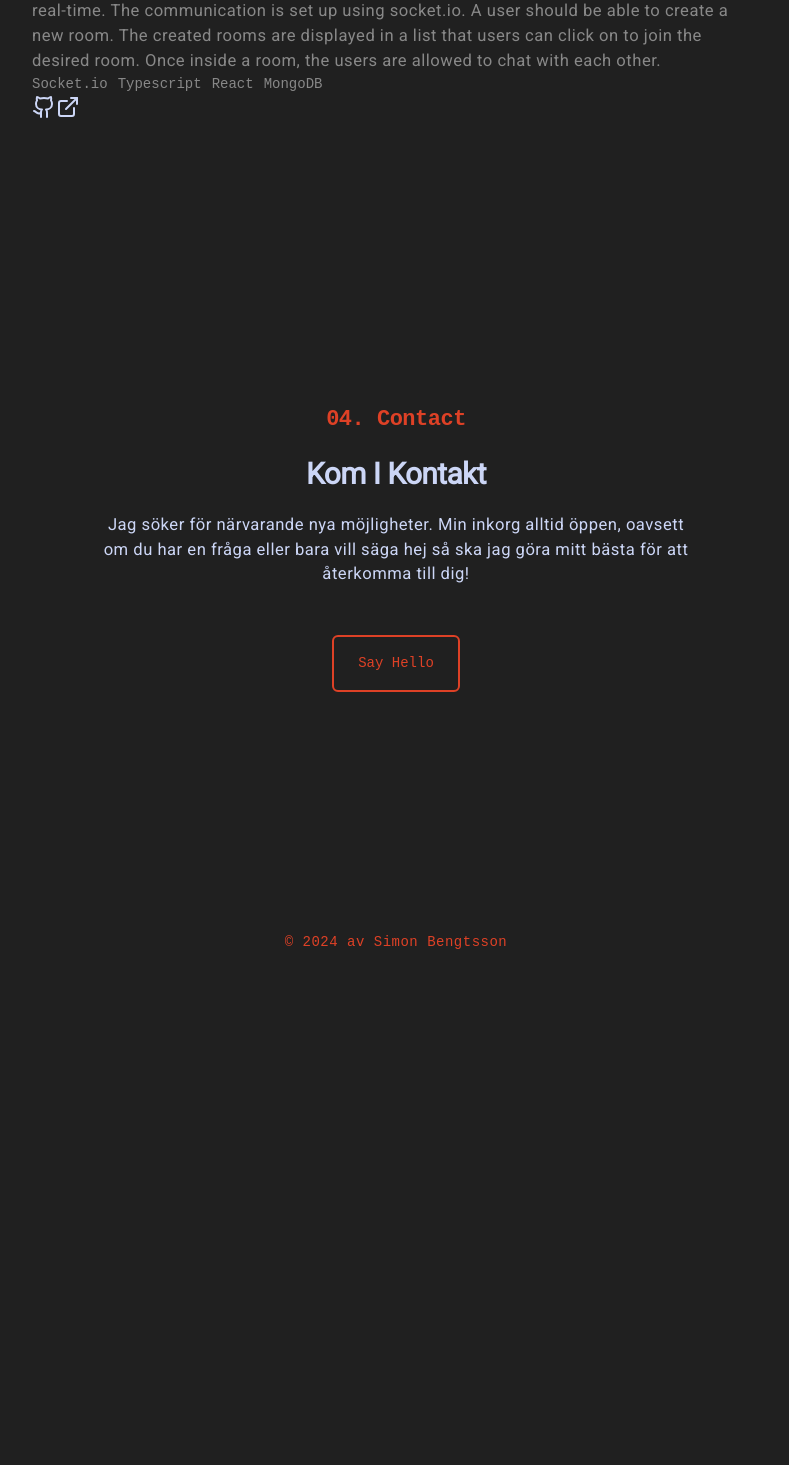
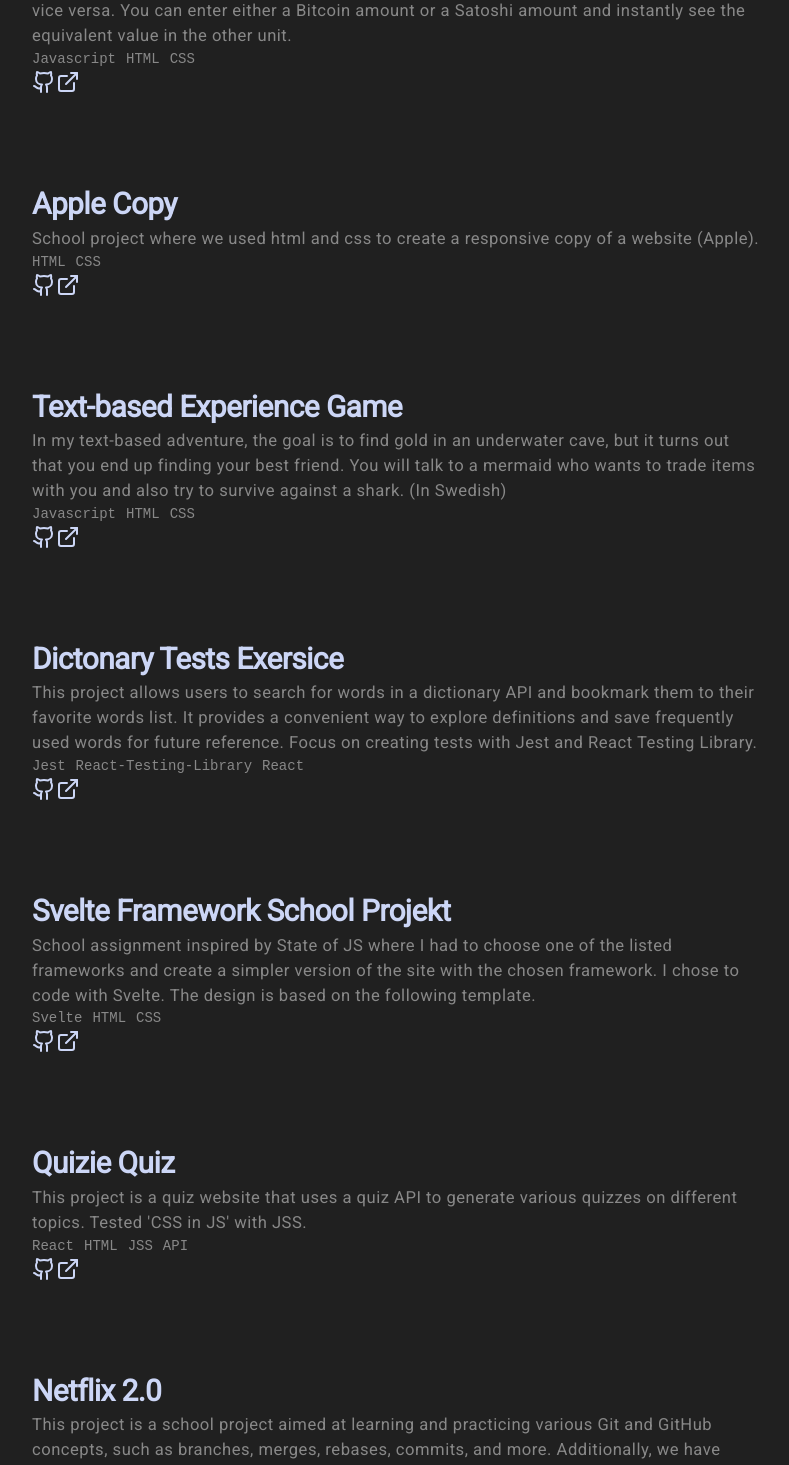
Before and after one commit to Sillen00/Portfolio_CV, a Next.js app: page / in a window 1280 px wide. Shown: the part 5060-6525 px from the top of the page, without its empty margins (244-1033 px from the left). Before the commit the page ends 6045 px from the top, so only its background shows below. Built offline with nearby package versions, Linux system fonts and the light colour scheme.

Commit message:
more projects added.

```diff
--- a/data/projects.ts
+++ b/data/projects.ts
@@ -95,10 +95,64 @@ export const projects: Projects[] = [
     id: 10,
     feautured: false,
     title: "Bitcoin Converter",
-    text: "In this task, we have created a chat-based app that allows users to chat with each other in real-time. The communication is set up using socket.io. A user should be able to create a new room. The created rooms are displayed in a list that users can click on to join the desired room. Once inside a room, the users are allowed to chat with each other.",
-    builtWith: ["Socket.io", "Typescript", "React", "MongoDB"],
-    githubLink: "https://github.com/Sillen00/Chat-With-Sockets-LSDT",
+    text: "This project is a conversion tool that allows users to easily convert Bitcoin to Satoshi and vice versa. You can enter either a Bitcoin amount or a Satoshi amount and instantly see the equivalent value in the other unit.",
+    builtWith: ["Javascript", "HTML", "CSS"],
+    githubLink: "https://github.com/Sillen00/Input-Converter-Sats-Btc",
+    hostedLink: "https://sillen00.github.io/Input-Converter-Sats-Btc/",
+  },
+  {
+    id: 11,
+    feautured: false,
+    title: "Apple Copy",
+    text: "School project where we used html and css to create a responsive copy of a website (Apple).",
+    builtWith: ["HTML", "CSS"],
+    githubLink: "https://github.com/Sillen00/Apple-Hemsida",
+    hostedLink: "https://sillen00.github.io/Apple-Hemsida/",
+  },
+  {
+    id: 12,
+    feautured: false,
+    title: "Text-based Experience Game",
+    text: "In my text-based adventure, the goal is to find gold in an underwater cave, but it turns out that you end up finding your best friend. You will talk to a mermaid who wants to trade items with you and also try to survive against a shark. (In Swedish)",
+    builtWith: ["Javascript", "HTML", "CSS"],
+    githubLink: "https://github.com/Sillen00/TextbaseradInteraktivUpplevelse-Uppgift",
+    hostedLink: "https://sillen00.github.io/TextbaseradInteraktivUpplevelse-Uppgift/",
+  },
+  {
+    id: 13,
+    feautured: false,
+    title: "Dictonary Tests Exersice",
+    text: "This project allows users to search for words in a dictionary API and bookmark them to their favorite words list. It provides a convenient way to explore definitions and save frequently used words for future reference. Focus on creating tests with Jest and React Testing Library.",
+    builtWith: ["Jest", "React-Testing-Library", "React"],
+    githubLink: "https://github.com/Sillen00/DictonaryTestsExersice",
     hostedLink: null,
+  },
+  {
+    id: 14,
+    feautured: false,
+    title: "Svelte Framework School Projekt",
+    text: "School assignment inspired by State of JS where I had to choose one of the listed frameworks and create a simpler version of the site with the chosen framework. I chose to code with Svelte. The design is based on the following template.",
+    builtWith: ["Svelte", "HTML", "CSS"],
+    githubLink: "https://github.com/Sillen00/Svelte-Framework-Assignment",
+    hostedLink: null,
+  },
+  {
+    id: 15,
+    feautured: false,
+    title: "Quizie Quiz",
+    text: "This project is a quiz website that uses a quiz API to generate various quizzes on different topics. Tested 'CSS in JS' with JSS.",
+    builtWith: ["React", "HTML", "JSS", "API"],
+    githubLink: "https://github.com/Sillen00/Quiz-TLS",
+    hostedLink: "https://quizie-quiz.netlify.app/",
+  },
+  {
+    id: 16,
+    feautured: false,
+    title: "Netflix 2.0",
+    text: "This project is a school project aimed at learning and practicing various Git and GitHub concepts, such as branches, merges, rebases, commits, and more. Additionally, we have focused on creating tests for every component in the project.",
+    builtWith: ["Github", "React", "HTML", "JSS"],
+    githubLink: "https://github.com/Sillen00/Netflix2-0",
+    hostedLink: "https://netflix2dot0.netlify.app/",
   },
   // Add more project as needed
 ];
```
